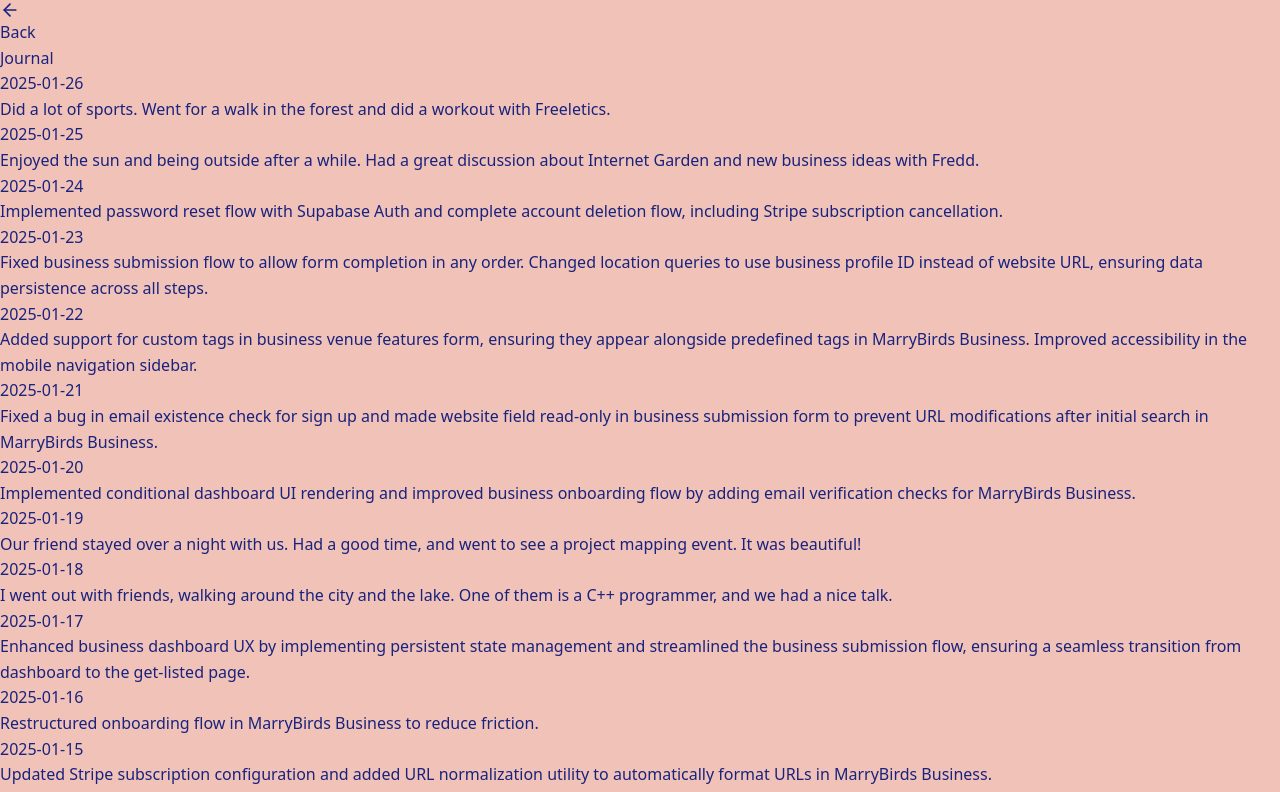
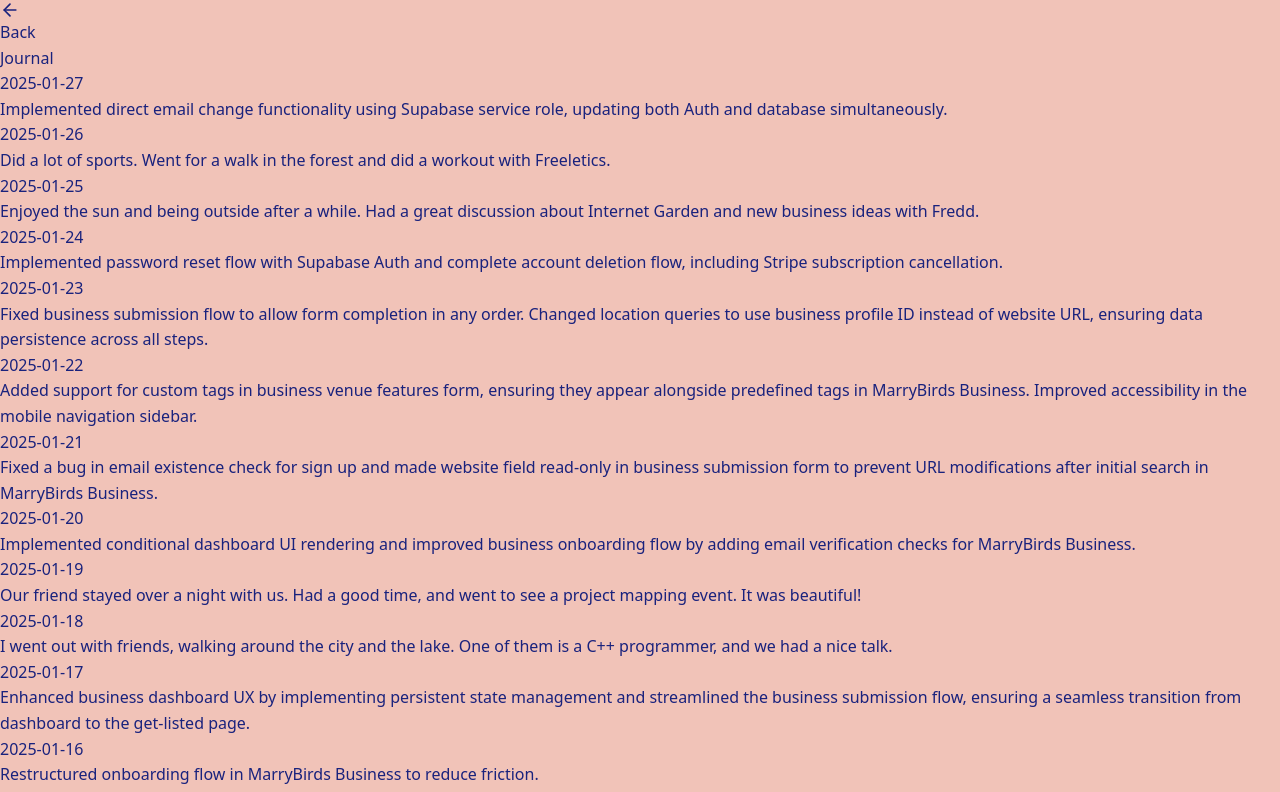
Before and after one commit to minamicode/minamicode.com, a Next.js app: page /journal in a window 1280 px wide. Shown: the top 792 px of the page. Built offline with nearby package versions, Linux system fonts and the light colour scheme.

Commit message:
add a journal entry

```diff
--- a/src/app/_components/JournalEntries.tsx
+++ b/src/app/_components/JournalEntries.tsx
@@ -6,6 +6,10 @@
 };
 
 const entries: JournalEntry[] = [
+  {
+    date: "2025-01-27",
+    text: "Implemented direct email change functionality using Supabase service role, updating both Auth and database simultaneously.",
+  },
   {
     date: "2025-01-26",
     text: "Did a lot of sports. Went for a walk in the forest and did a workout with Freeletics.",
```
